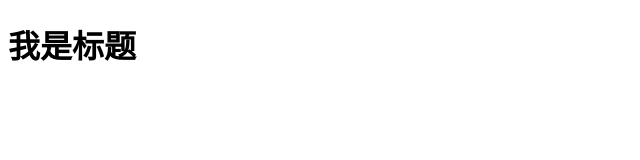
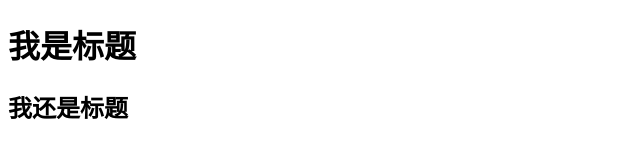
Before and after one commit to XuzYeahoo/project_01, a plain HTML site: page index.html in a window 1280 px wide. Shown: the whole page, without its empty margins (0-640 px from the left). Drawn offline with Linux system fonts and the light colour scheme.

Commit message:
在index.html中新增了标题

```diff
--- a/index.html
+++ b/index.html
@@ -8,5 +8,6 @@
   </head>
   <body>
     <h1>我是标题</h1>
+    <h2>我还是标题</h2>
   </body>
 </html>
```
